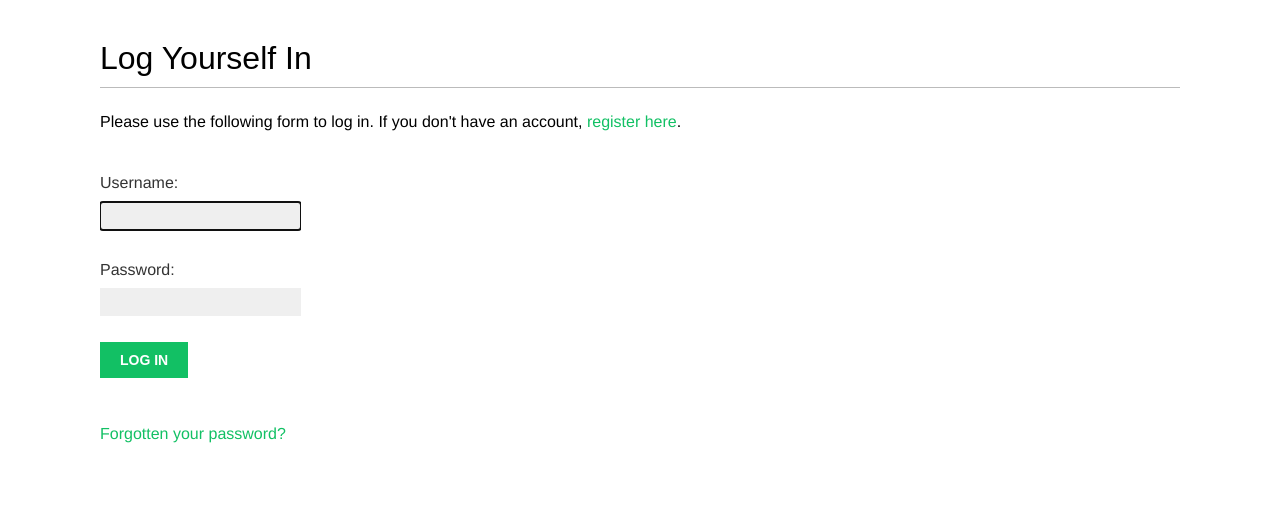
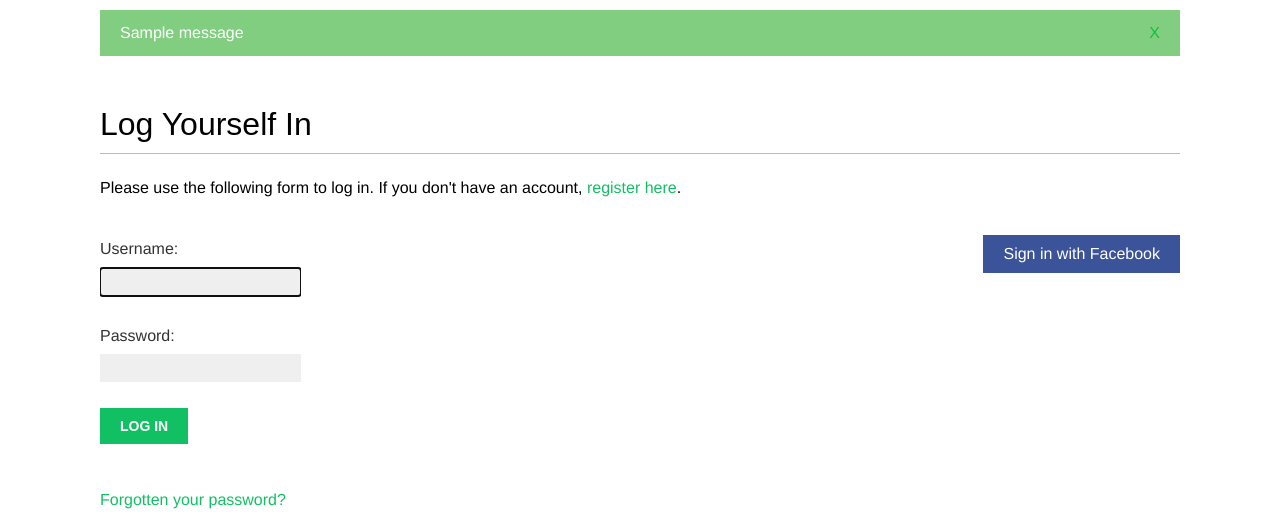
Before and after one commit to lukewrites/bookmarks_dba, a Django app: page /account/login/ in a window 1280 px wide. Shown: the part 47-576 px from the top of the page. Run offline with Django 3.2, Linux system fonts and the light colour scheme; tables that the repository leaves empty hold one stand-in row (values such as "Sample post"); one stand-in notice (Sample message) is shown; some web fonts are replaced.

Commit message:
working chapter 4, facebook auth.

```diff
--- a/account/templates/account/dashboard.html
+++ b/account/templates/account/dashboard.html
@@ -4,5 +4,6 @@
 
 {% block content %}
     <h1>Dashboard</h1>
-    <p>Welcome to your dashboard.</p>
+    <p>Welcome to your dashboard. You can <a href="{% url "edit" %}">edit your profile</a> or
+        <a href="{% url "password_change" %}">change your password</a>. </p>
 {% endblock %}
--- a/account/templates/account/login.html
+++ b/account/templates/account/login.html
@@ -10,4 +10,10 @@
     {% csrf_token %}
     <p><input type="submit" value="log in"></p>
 </form>
+<div class="social">
+    <ul>
+        <li class="facebook"><a href="{% url "social:begin" "facebook" %}">
+            Sign in with Facebook</a></li>
+    </ul>
+</div>
 {% endblock %}
--- a/account/templates/base.html
+++ b/account/templates/base.html
@@ -30,7 +30,16 @@
             {% endif %}
         </span>
     </div>
-
+    {% if messages %}
+        <ul class="messages">
+            {% for message in messages %}
+                <li class="{{ message.tags }}">
+                    {{ message|safe }}
+                    <a href="#" class="close">X</a>
+                </li>
+            {% endfor %}
+        </ul>
+    {% endif %}
     <div id="content">
         {% block content %}
         {% endblock %}
--- a/account/templates/registration/login.html
+++ b/account/templates/registration/login.html
@@ -19,4 +19,10 @@
     </form>
     <p><a href="{% url "password_reset" %}">Forgotten your password?</a></p>
 </div>
+<div class="social">
+    <ul>
+        <li class="facebook"><a href="{% url "social:begin" "facebook" %}">
+            Sign in with Facebook</a></li>
+    </ul>
+</div>
 {% endblock %}
--- a/account/views.py
+++ b/account/views.py
@@ -1,5 +1,6 @@
 from django.shortcuts import render
 from django.http import HttpResponse
+from django.contrib import messages
 from django.contrib.auth import authenticate, login
 from django.contrib.auth.decorators import login_required
 from .forms import LoginForm, UserRegistrationForm, UserEditForm, ProfileEditForm
@@ -22,6 +23,9 @@ def edit(request):
         if user_form.is_valid() and profile_form.is_valid():
             user_form.save()
             profile_form.save()
+            messages.success(request, 'Profile updated successfully!')
+        else:
+            messages.error(request, 'Error updating your profile')
     else:
         user_form = UserEditForm(instance=request.user)
         profile_form = ProfileEditForm(instance=request.user.profile)
--- a/bookmarks_dba/urls.py
+++ b/bookmarks_dba/urls.py
@@ -1,4 +1,4 @@
-"""bookmarks_dba URL Configuration
+"""bookmarks_dba URL Configuration.
 
 The `urlpatterns` list routes URLs to views. For more information please see:
     https://docs.djangoproject.com/en/1.9/topics/http/urls/
@@ -22,7 +22,11 @@ from django.conf.urls.static import static
 urlpatterns = [
     url(r'^admin/', admin.site.urls),
     url(r'^account/', include('account.urls')),
+    url('social-auth',
+        include('social.apps.django_app.urls',
+                namespace='social')),
 ]
 
 if settings.DEBUG:
-    urlpatterns += static(settings.MEDIA_URL, document_root=settings.MEDIA_ROOT)
+    urlpatterns += static(settings.MEDIA_URL,
+                          document_root=settings.MEDIA_ROOT)
```
Also changed, not shown: bookmarks_dba/settings.py (+12 -2 lines), media/users/2016/01/23/christmas_card.jpg (added), media/users/2016/01/23/christmas_card_LH3Ub07.jpg (added), 1 other file.
